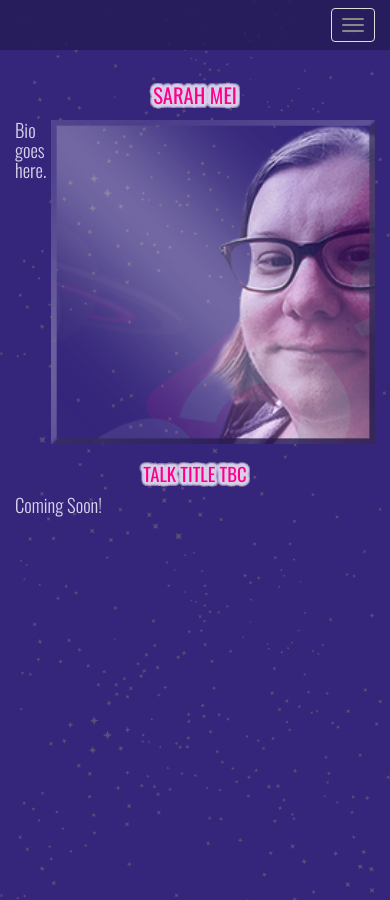
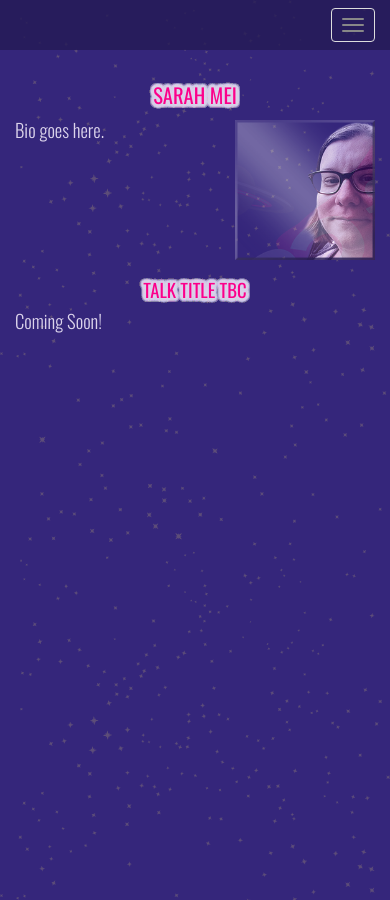
Before and after one commit to mightymuke/codemania.github.io, a Jekyll site: the page built from agenda/sarah-mei.md, in a window 390 px wide. Built offline with Jekyll 4.4.1, drawn with Linux system fonts in a browser that asks for light colours; nearby versions of some CDN libraries; some web fonts are replaced.

Commit message:
Better speaker page layout on mobile

```diff
--- a/stylesheets/mediaQueries.less
+++ b/stylesheets/mediaQueries.less
@@ -59,4 +59,8 @@
       }
     }
   }
+  .blurb-speaker-image {
+    width: 140px;
+    margin-left: 10px;
+  }
 }
--- a/stylesheets/styles.css
+++ b/stylesheets/styles.css
@@ -657,4 +657,8 @@ table.agenda-table tbody td p.speaker {
   table.agenda-table tbody td p.topic {
     font-size: 12px;
   }
+  .blurb-speaker-image {
+    width: 140px;
+    margin-left: 10px;
+  }
 }
```
